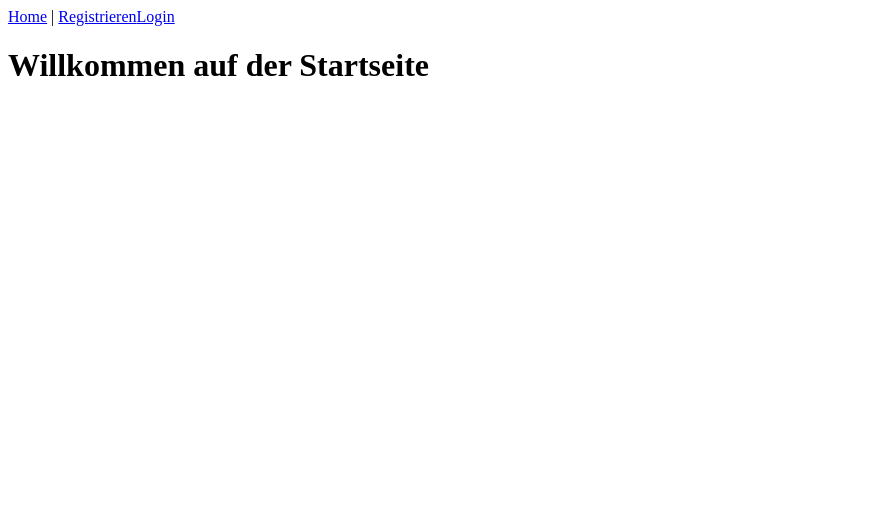
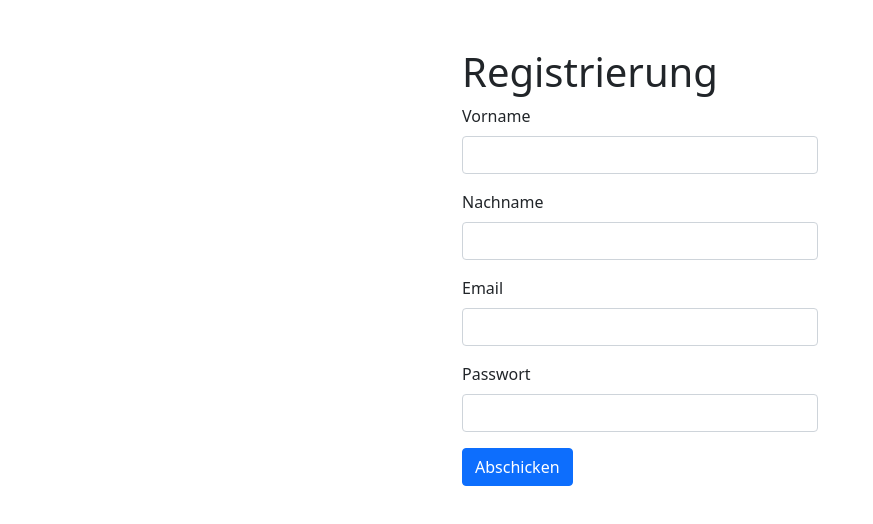
Before and after one commit to mstoelting89/clockin_frontend, a Vue app: page /register in a window 1280 px wide. Shown: the top 524 px of the page, without its empty margins (0-873 px from the left). Built offline with nearby package versions, Linux system fonts and the light colour scheme.

Commit message:
- after login token will be saved - if token is there, you got access to loginarea - enable different routes: * Home, Register, Login for everyone * Loginarea only if token is there - enable register

```diff
--- a/public/index.html
+++ b/public/index.html
@@ -6,6 +6,9 @@
     <meta name="viewport" content="width=device-width,initial-scale=1.0">
     <link rel="icon" href="<%= BASE_URL %>favicon.ico">
     <title><%= htmlWebpackPlugin.options.title %></title>
+      <link href="https://cdn.jsdelivr.net/npm/bootstrap@5.0.2/dist/css/bootstrap.min.css" rel="stylesheet"
+            integrity="sha384-EVSTQN3/azprG1Anm3QDgpJLIm9Nao0Yz1ztcQTwFspd3yD65VohhpuuCOmLASjC" crossorigin="anonymous">
+      <script src="https://kit.fontawesome.com/faeb7caa7d.js" crossorigin="anonymous"></script>
   </head>
   <body>
     <noscript>
--- a/src/App.vue
+++ b/src/App.vue
@@ -1,11 +1,12 @@
 <template>
-  <div id="nav">
-    <router-link to="/">Home</router-link> |
-    <router-link to="/register">Registrieren</router-link>
-    <router-link to="/login">Login</router-link>
+  <div class="landing-page">
+    <router-view />
   </div>
-  <router-view/>
+
 </template>
+<script>
+
+</script>
 
 <style>
 </style>
--- a/src/components/HelloWorld.vue
+++ /dev/null
@@ -1,60 +0,0 @@
-<template>
-  <div class="hello">
-    <h1>{{ msg }}</h1>
-    <p>
-      For a guide and recipes on how to configure / customize this project,<br>
-      check out the
-      <a href="https://cli.vuejs.org" target="_blank" rel="noopener">vue-cli documentation</a>.
-    </p>
-    <h3>Installed CLI Plugins</h3>
-    <ul>
-      <li><a href="https://github.com/vuejs/vue-cli/tree/dev/packages/%40vue/cli-plugin-babel" target="_blank" rel="noopener">babel</a></li>
-      <li><a href="https://github.com/vuejs/vue-cli/tree/dev/packages/%40vue/cli-plugin-router" target="_blank" rel="noopener">router</a></li>
-      <li><a href="https://github.com/vuejs/vue-cli/tree/dev/packages/%40vue/cli-plugin-vuex" target="_blank" rel="noopener">vuex</a></li>
-      <li><a href="https://github.com/vuejs/vue-cli/tree/dev/packages/%40vue/cli-plugin-eslint" target="_blank" rel="noopener">eslint</a></li>
-    </ul>
-    <h3>Essential Links</h3>
-    <ul>
-      <li><a href="https://vuejs.org" target="_blank" rel="noopener">Core Docs</a></li>
-      <li><a href="https://forum.vuejs.org" target="_blank" rel="noopener">Forum</a></li>
-      <li><a href="https://chat.vuejs.org" target="_blank" rel="noopener">Community Chat</a></li>
-      <li><a href="https://twitter.com/vuejs" target="_blank" rel="noopener">Twitter</a></li>
-      <li><a href="https://news.vuejs.org" target="_blank" rel="noopener">News</a></li>
-    </ul>
-    <h3>Ecosystem</h3>
-    <ul>
-      <li><a href="https://router.vuejs.org" target="_blank" rel="noopener">vue-router</a></li>
-      <li><a href="https://vuex.vuejs.org" target="_blank" rel="noopener">vuex</a></li>
-      <li><a href="https://github.com/vuejs/vue-devtools#vue-devtools" target="_blank" rel="noopener">vue-devtools</a></li>
-      <li><a href="https://vue-loader.vuejs.org" target="_blank" rel="noopener">vue-loader</a></li>
-      <li><a href="https://github.com/vuejs/awesome-vue" target="_blank" rel="noopener">awesome-vue</a></li>
-    </ul>
-  </div>
-</template>
-
-<script>
-export default {
-  name: 'HelloWorld',
-  props: {
-    msg: String
-  }
-}
-</script>
-
-<!-- Add "scoped" attribute to limit CSS to this component only -->
-<style scoped>
-h3 {
-  margin: 40px 0 0;
-}
-ul {
-  list-style-type: none;
-  padding: 0;
-}
-li {
-  display: inline-block;
-  margin: 0 10px;
-}
-a {
-  color: #42b983;
-}
-</style>
--- a/src/components/LandingPage.vue
+++ b/src/components/LandingPage.vue
@@ -1,10 +1,21 @@
 <template>
   <h1>Willkommen auf der Startseite</h1>
+  <input type="button" class="btn btn-primary" value="Zum Login" @click="loginRedirect()">
+  <input type="button" class="btn btn-primary" value="Registrieren" @click="registerRedirect()">
 </template>
 
 <script>
+
 export default {
-  name: "LandingPage"
+  name: "LandingPage",
+  methods: {
+    loginRedirect() {
+      this.$router.push('/login')
+    },
+    registerRedirect() {
+      this.$router.push('/register')
+    }
+  }
 }
 </script>
 
--- /dev/null
+++ b/src/components/LoginStart.vue
@@ -0,0 +1,29 @@
+<template>
+  <div class="loginArea">
+    <h1>Dies ist der Loginbereich</h1>
+    <input type="button" class="btn btn-primary" value="Logout" @click="logout()">
+    <input type="button" class="btn btn-primary" id="getData" @click="getDataFromSpring()" value="Daten ziehen">
+  </div>
+</template>
+
+<script>
+
+import {mapActions} from "vuex";
+
+export default {
+  name: "LoginStart",
+  methods: {
+    ...mapActions([
+      'getDataFromSpring'
+    ]),
+    logout() {
+      this.$store.dispatch("logout").then(() => this.$router.push("/"));
+    }
+  }
+}
+
+</script>
+
+<style scoped>
+
+</style>
--- a/src/router/index.js
+++ b/src/router/index.js
@@ -1,7 +1,8 @@
-import { createRouter, createWebHashHistory } from 'vue-router'
+import { createRouter, createWebHistory } from 'vue-router'
 import Home from '../views/Home.vue'
 import Register from "@/views/Register";
 import Login from "@/views/Login";
+import AfterLogin from "@/views/AfterLogin";
 
 const routes = [
   {
@@ -18,12 +19,28 @@ const routes = [
     path: '/login',
     name: 'Login',
     component: Login
+  },
+  {
+    path: '/loginarea',
+    name: 'LoginArea',
+    component: AfterLogin
   }
 ]
 
 const router = createRouter({
-  history: createWebHashHistory(),
+  history: createWebHistory(),
   routes
 })
 
+router.beforeEach((to, from, next) => {
+  const token = localStorage.getItem('token');
+  if (token && to.path === '/login') {
+    next('/loginarea')
+  } else if (!token && to.path !== '/login' && to.path !== '/register' && to.path !== '/') {
+    next('/login');
+  } else {
+    next();
+  }
+})
+
 export default router
--- a/src/store/modules/auth.js
+++ b/src/store/modules/auth.js
@@ -1,47 +1,55 @@
 import axios from 'axios'
 
 const state = {
-
+    token: null,
+    register: false
 }
 
 const mutations = {
-
+    SET_TOKEN (state, token) {
+        state.token = token;
+    },
+    REGISTER (state) {
+        state.register = true
+    }
 }
 
 const actions = {
     testMethod() {
         console.log("Foo Bar");
     },
-    register() {
-        const data = {
-            "firstName": "Test",
-            "lastName": "Tester",
-            "email": "test.tester@test.de",
-            "password": "password"
-        }
+    register({commit}, data) {
 
         const header = {
             "Content-Type": "application/json",
             "Accept": "*/*"
         }
 
-        axios.post("http://localhost:8886/api/v1/registration", data, header);
+        commit('REGISTER');
+        return axios.post("http://localhost:8886/api/v1/registration", data, header);
     },
-    login() {
-        const data = {
-            "email": "michaelstoelting@gmail.com",
-            "password": "Test1234"
-        }
+    login({ commit }, data) {
 
         const header = {
             "Content-Type": "application/json",
             "Accept": "*/*"
         }
 
-        axios.post("http://localhost:8886/api/v1/login", data, header);
+        return axios.post("http://localhost:8886/api/v1/login", data, header)
+            .then((response) => {
+                localStorage.setItem('token', response.data.token);
+                commit('SET_TOKEN', response.data.token);
+            });
+
+    },
+    logout() {
+        return new Promise((resolve) => {
+            localStorage.removeItem('token');
+            resolve();
+        });
     },
     getDataFromSpring() {
-        let token = "eyJhbGciOiJIUzUxMiJ9.eyJzdWIiOiJtaWNoYWVsc3RvZWx0aW5nQGdtYWlsLmNvbSIsImV4cCI6MTY0OTI1MDI3NSwiaWF0IjoxNjQzMjAyMjc1fQ.XixG2APpHocgXtuzUrFOyvikI7cooiIBQKiKmrX0kkHzNwnG4VcHLR_iVkne1nROf1C1CEuU-fgAaSDkaYjUNw";
+        let token = localStorage.getItem('token');
         let data = {};
 
         axios.post("http://localhost:8886/api/v1/testendpoint", data, {
--- /dev/null
+++ b/src/views/AfterLogin.vue
@@ -0,0 +1,18 @@
+<template>
+  <div class="after-login">
+    <LoginStart />
+  </div>
+</template>
+
+<script>
+
+import LoginStart from "@/components/LoginStart";
+
+export default {
+  name: 'AfterLogin',
+  components: {
+    LoginStart
+  }
+}
+
+</script>
--- a/src/views/Login.vue
+++ b/src/views/Login.vue
@@ -1,27 +1,56 @@
 <template>
   <div class="login">
-    Email: <input type="text" id="email">
-    Passwort: <input type="password" id="password">
-    <input type="button" id="send" @click="login()" value="Abschicken">
-    <input type="button" id="getData" @click="getDataFromSpring()" value="Daten ziehen">
+    <div class="container mt-5">
+      <div class="row">
+        <div class="col">
+        </div>
+        <div class="col">
+          <form>
+            <div class="mb-3">
+              <label for="email" class="form-label">Email Adresse</label>
+              <input type="email" class="form-control" id="email" v-model="emailValue">
+            </div>
+            <div class="mb-3">
+              <label for="password" class="form-label">Passwort</label>
+              <input type="password" class="form-control" id="password" v-model="passwordValue">
+            </div>
+            <div class="mb-3">
+              <input type="button" class="btn btn-primary" id="send" @click="signIn(emailValue, passwordValue)" value="Login">
+              <a href="#">Passwort vergessen</a>
+            </div>
+
+          </form>
+        </div>
+        <div class="col">
+        </div>
+      </div>
+
+    </div>
 
   </div>
 </template>
 
 <script>
-import {mapActions} from "vuex";
 
 export default {
   name: "Login",
+  data() {
+    return {
+      emailValue: '',
+      passwordValue: ''
+    }
+  },
   methods: {
-    ...mapActions([
-        'login',
-        'getDataFromSpring'
-    ])
+    signIn(email, password) {
+      this.$store
+          .dispatch("login", {email, password})
+          .then(() => {
+            this.$router.push('/loginarea');
+          })
+    }
   }
 }
 </script>
 
 <style scoped>
-
 </style>
--- a/src/views/Register.vue
+++ b/src/views/Register.vue
@@ -1,26 +1,57 @@
 <template>
   <div class="register">
-    Vorname: <input type="text" id="firstName">
-    Nachname: <input type="text" id="lastName">
-    Email: <input type="text" id="email">
-    Passwort: <input type="password" id="password">
-    <input type="button" id="send" @click="register()" value="Abschicken">
+    <div class="container mt-5">
+      <div class="row">
+        <div class="col">
+        </div>
+        <div class="col">
+          <h1>Registrierung</h1>
+          <form ref="registerForm">
+            <div class="mb-3">
+              <label for="firstName" class="form-label">Vorname</label>
+              <input type="firstName" class="form-control" id="firstName" v-model="firstName">
+            </div>
+            <div class="mb-3">
+              <label for="lastName" class="form-label">Nachname</label>
+              <input type="lastName" class="form-control" id="lastName" v-model="lastName">
+            </div>
+            <div class="mb-3">
+              <label for="email" class="form-label">Email</label>
+              <input type="email" class="form-control" id="email">
+            </div>
+            <div class="mb-3">
+              <label for="password" class="form-label">Passwort</label>
+              <input type="password" class="form-control" id="password">
+            </div>
+            <div class="mb-3">
+              <input type="button" class="btn btn-primary" id="send" @click="register()" value="Abschicken">
+            </div>
+          </form>
+        </div>
+        <div class="col">
+        </div>
+      </div>
+    </div>
   </div>
 </template>
 
 <script>
 
-import { mapActions } from 'vuex'
-
 export default {
   name: "register",
-  created() {
-    this.$store.dispatch('testMethod')
-  },
   methods: {
-    ...mapActions([
-        'register'
-    ])
+    register() {
+      let registerData = {
+        "firstName": this.$refs.registerForm.elements.firstName.value,
+        "lastName": this.$refs.registerForm.elements.lastName.value,
+        "email": this.$refs.registerForm.elements.email.value,
+        "password": this.$refs.registerForm.elements.password.value
+      }
+
+      this.$store
+          .dispatch("register", registerData)
+          .then(() => this.$router.push('/login'))
+    }
   }
 }
 </script>
```
